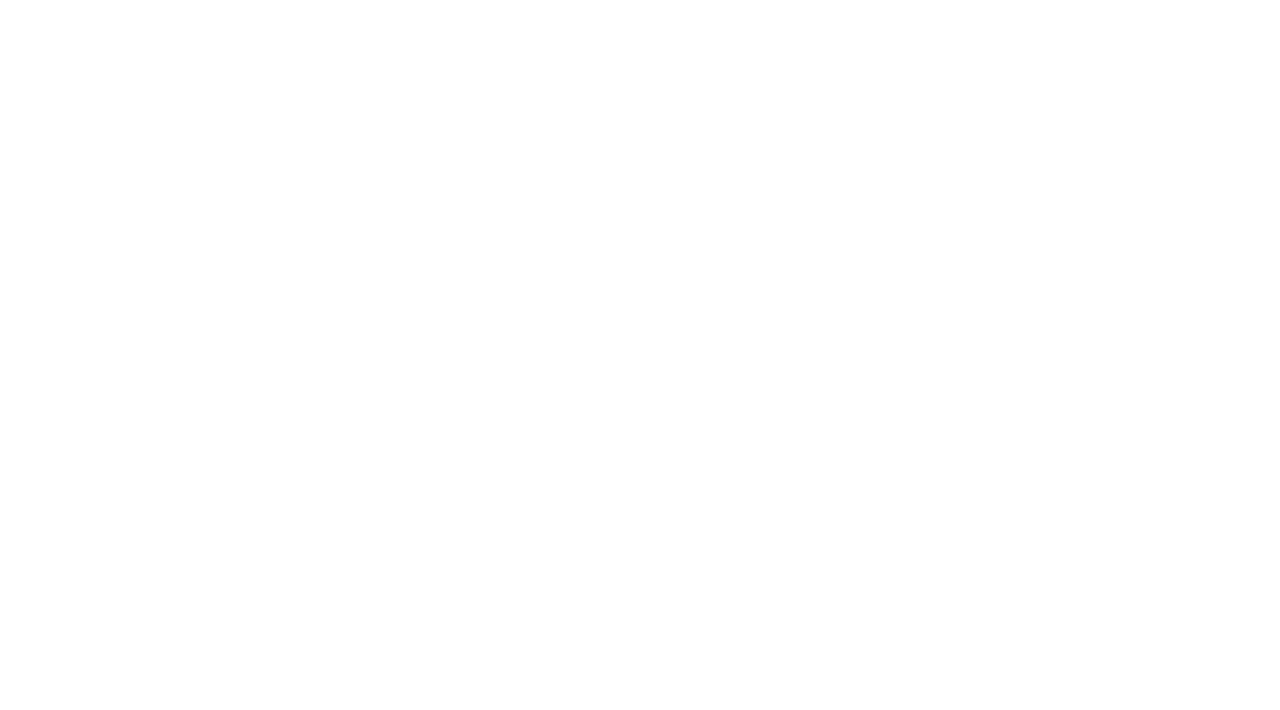
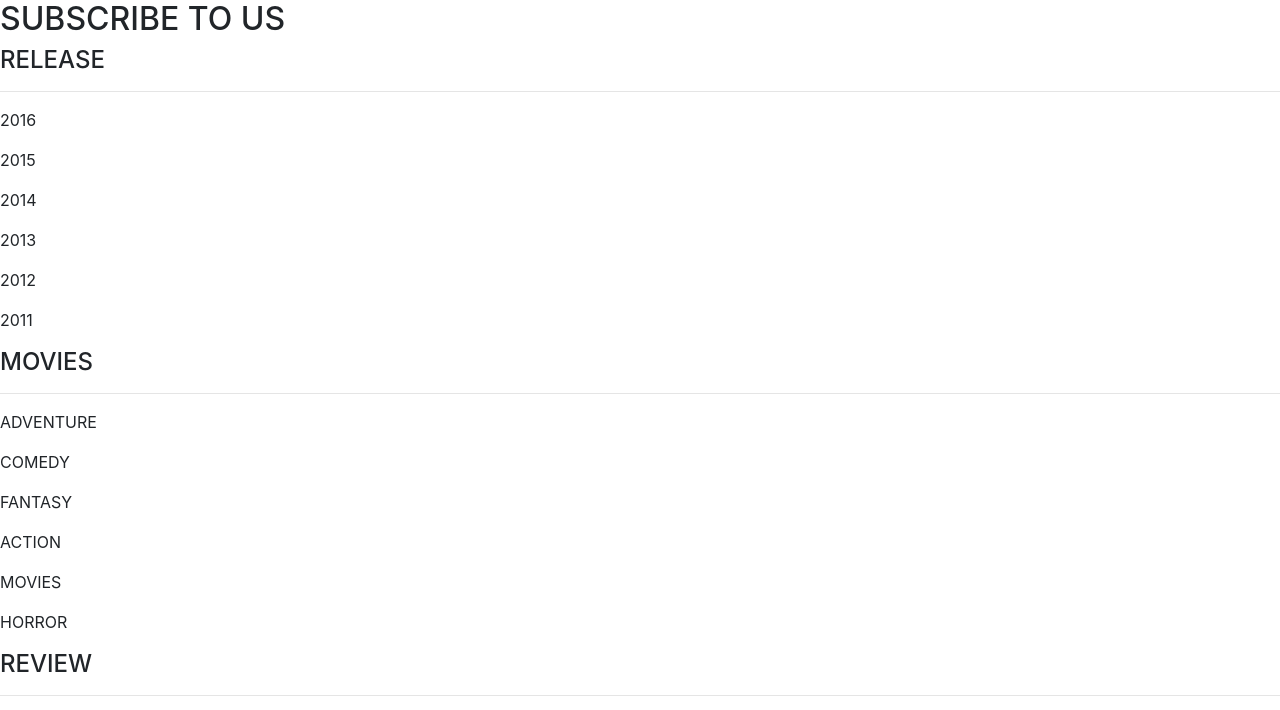
Before and after one commit to ValerianJaeken/frontend-AllezCine, a plain HTML site: page html/index.html in a window 1280 px wide. Drawn offline with nearby package versions, Linux system fonts and the light colour scheme; files that its build step writes are made by us from their sources; files whose address does not match are found by name.

Commit message:
Branches names
First time commit

```diff
--- a/html/index.html
+++ b/html/index.html
@@ -1,16 +1,50 @@
 <!DOCTYPE html>
 <html>
+
 <head>
   <meta charset="UTF-8">
   <meta name="viewport" content="width=device-width, initial-scale=1.0">
   <link rel="stylesheet" type="text/css" title="Cool stylesheet" href="style.css">
   <link rel="stylesheet" href="https://maxcdn.bootstrapcdn.com/bootstrap/4.0.0-beta.2/css/bootstrap.min.css" integrity="sha384-PsH8R72JQ3SOdhVi3uxftmaW6Vc51MKb0q5P2rRUpPvrszuE4W1povHYgTpBfshb" crossorigin="anonymous">
+  <script src="https://code.jquery.com/jquery-3.3.1.js" integrity="sha256-2Kok7MbOyxpgUVvAk/HJ2jigOSYS2auK4Pfzbm7uH60=" crossorigin="anonymous"></script>
 </head>
 <title></title>
 </head>
+
 <body>
 
+  <footer>
+    <h2>SUBSCRIBE TO US</h2>
+    <!-- COLOR SHOULD BE ORANGE -->
+    <div class="footerbox">
+      <h4>RELEASE</h4>
+      <!-- COLOR SHOULD BE WHITE -->
+      <hr>
+      <!-- HR SHOULD BE GRAY, WE WILL NEED TO DECIDE ON ITS SIZE -->
+      <p>2016</p>
+      <p>2015</p>
+      <p>2014</p>
+      <p>2013</p>
+      <p>2012</p>
+      <p>2011</p>
+    </div>
+    <div class="footerbox">
+      <h4>MOVIES</h4>
+      <hr>
+      <p>ADVENTURE</p>
+      <p>COMEDY</p>
+      <p>FANTASY</p>
+      <p>ACTION</p>
+      <p>MOVIES</p>
+      <p>HORROR</p>
+    </div>
+    <div class="footerbox">
+      <h4>REVIEW</h4>
+      <hr>
 
+    </div>
+  </footer>
   <script type="text/javascript" src="main.js"></script>
 </body>
+
 </html>
```
Lines whose indentation alone changed are shown as unchanged.
